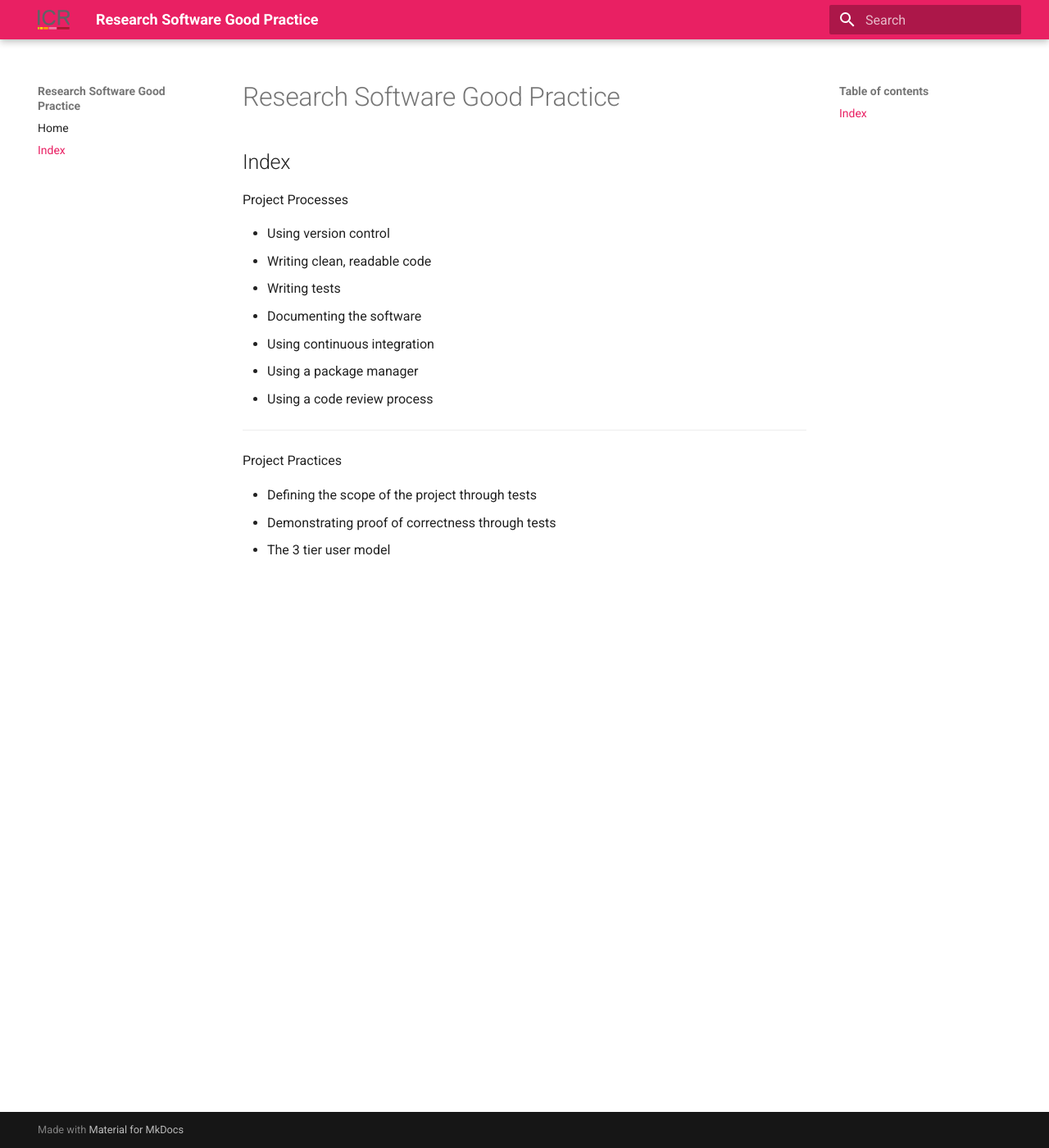
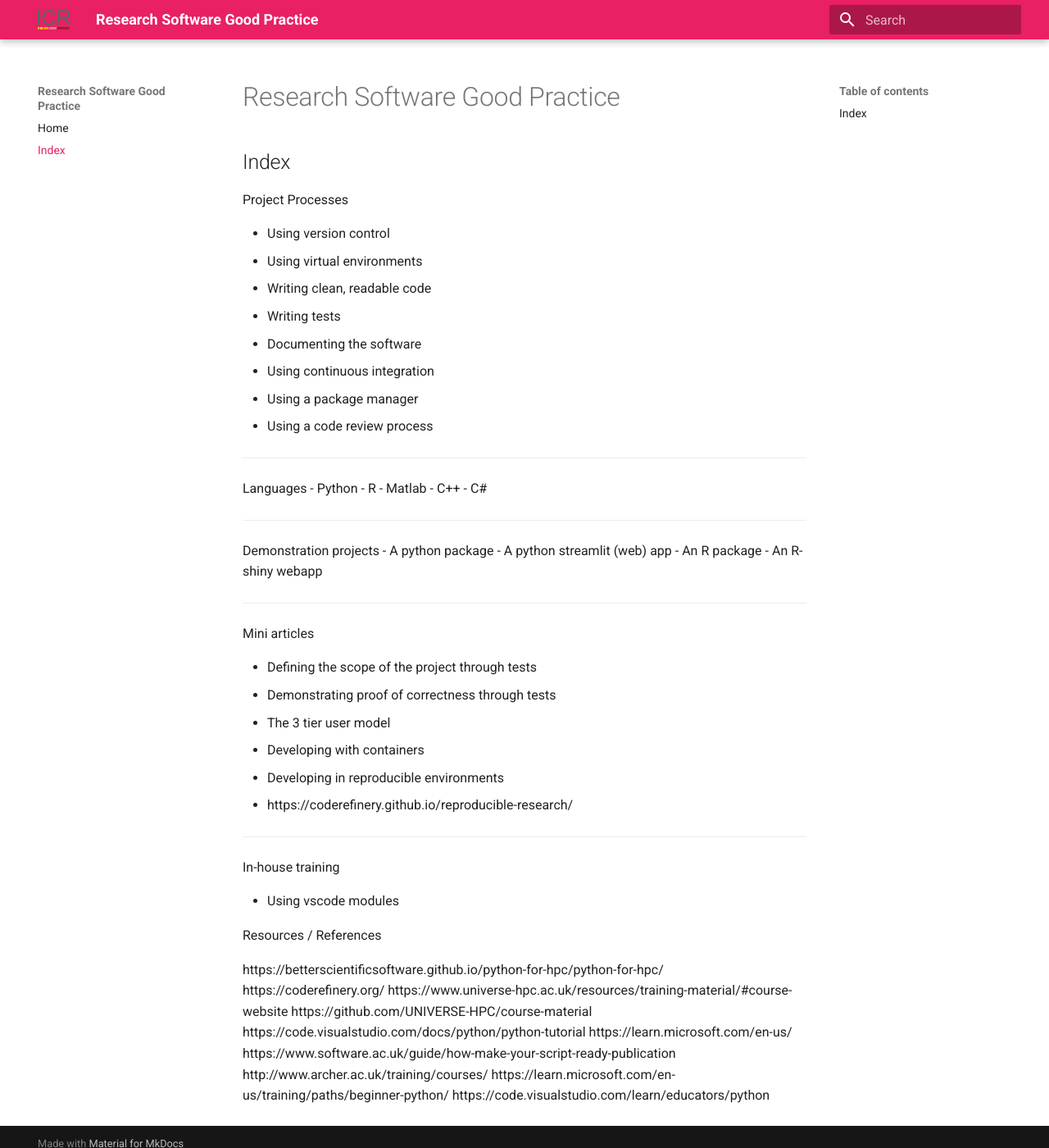
Before and after one commit to ICR-SC/good-practice, an MkDocs documentation site: the page built from docs/index.md, in a window 1280 px wide and 1400 px high. Shown: the whole window at 82% size. Built offline with MkDocs 1.6.1 and Material for MkDocs 9.7.7, drawn with Linux system fonts in a browser that asks for light colours.

Commit message:
Update index.md

```diff
--- a/docs/index.md
+++ b/docs/index.md
@@ -5,6 +5,7 @@
 Project Processes
 
 - Using version control
+- Using virtual environments
 - Writing clean, readable code
 - Writing tests
 - Documenting the software
@@ -14,8 +15,47 @@ Project Processes
 
 ---
 
-Project Practices
+Languages
+- Python
+- R
+- Matlab
+- C++
+- C#
+
+---
+
+Demonstration projects
+- A python package
+- A python streamlit (web) app
+- An R package
+- An R-shiny webapp
+
+---
+
+Mini articles
 
 - Defining the scope of the project through tests
 - Demonstrating proof of correctness through tests
 - The 3 tier user model
+- Developing with containers
+- Developing in reproducible environments
+- https://coderefinery.github.io/reproducible-research/
+
+---
+
+In-house training
+
+- Using vscode modules
+
+Resources / References
+
+https://betterscientificsoftware.github.io/python-for-hpc/python-for-hpc/
+https://coderefinery.org/
+https://www.universe-hpc.ac.uk/resources/training-material/#course-website
+https://github.com/UNIVERSE-HPC/course-material
+https://code.visualstudio.com/docs/python/python-tutorial
+https://learn.microsoft.com/en-us/
+https://www.software.ac.uk/guide/how-make-your-script-ready-publication
+http://www.archer.ac.uk/training/courses/
+https://learn.microsoft.com/en-us/training/paths/beginner-python/
+https://code.visualstudio.com/learn/educators/python
```
